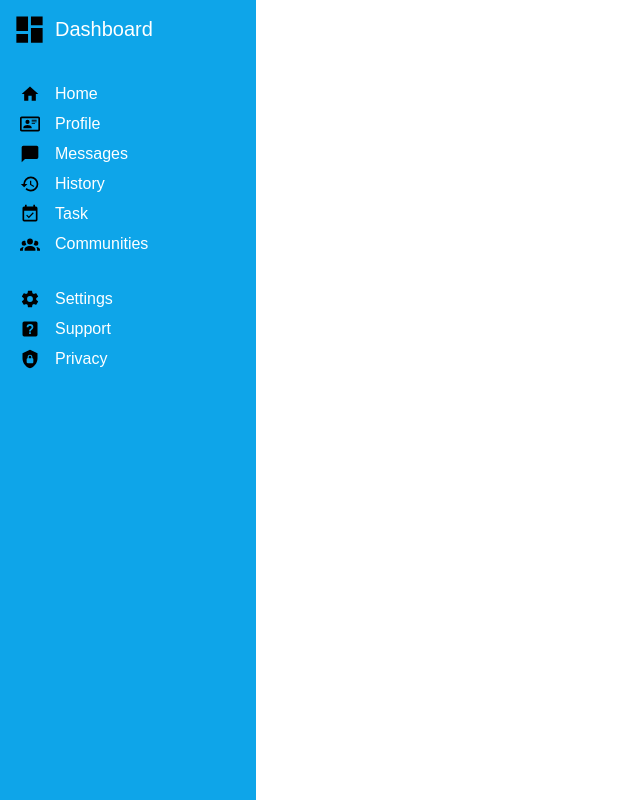
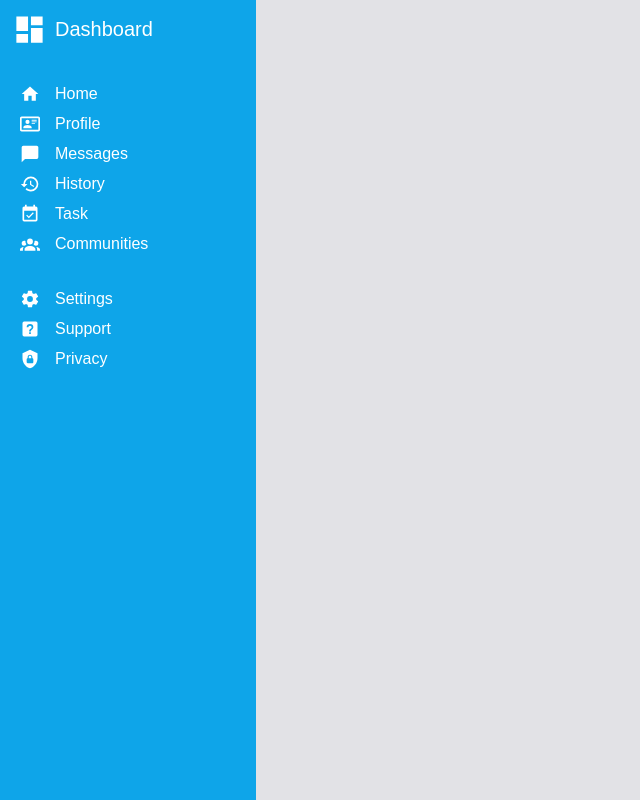
Before and after one commit to Phildeoner/admin-dashboard, a website: page index.html in a window 1280 px wide. Shown: the whole page, without its empty margins (0-640 px from the left). Drawn offline with Linux system fonts and the light colour scheme.

Commit message:
Invert icons images colors

```diff
--- a/index.html
+++ b/index.html
@@ -11,46 +11,46 @@
   <div class="main">
     <div class="sidebar">
       <div class="dashboard">
-        <img src="./Images/view-dashboard.svg" alt="Dashboard image">
+        <img class="image" src="./Images/view-dashboard.svg" alt="Dashboard image">
         <a href="" class="links"><p>Dashboard</p></a>
       </div>
       <div class="content">
         <div class="options">
-          <img src="./Images/home.svg" alt="Home image">
+          <img class="image" src="./Images/home.svg" alt="Home image">
           <a href="" class="links"><p>Home</p></a>
         </div>
         <div class="options">
-          <img src="./Images/card-account-details-outline.svg" alt="profile image">
+          <img class="image" src="./Images/card-account-details-outline.svg" alt="profile image">
           <a href="" class="links"><p>Profile</p></a>
         </div>
         <div class="options">
-          <img src="./Images/message.svg" alt="Message image">
+          <img class="image" src="./Images/message.svg" alt="Message image">
           <a href="" class="links"><p>Messages</p></a>
         </div>
         <div class="options">
-          <img src="./Images/history.svg" alt="History image">
+          <img class="image" src="./Images/history.svg" alt="History image">
           <a href="" class="links"><p>History</p></a>
         </div>
         <div class="options">
-          <img src="./Images/calendar-check.svg" alt="Task image">
+          <img class="image" src="./Images/calendar-check.svg" alt="Task image">
           <a href="" class="links"><p>Task</p></a>
         </div>
         <div class="options">
-          <img src="./Images/account-group.svg" alt="Communities image">
+          <img class="image" src="./Images/account-group.svg" alt="Communities image">
           <a href="" class="links"><p>Communities</p></a>
         </div>
       </div>
       <div class="others">
         <div class="options">
-          <img src="./Images/cog.svg" alt="Settings image">
+          <img class="image" src="./Images/cog.svg" alt="Settings image">
           <a href="" class="links"><p>Settings</p></a>
         </div>
         <div class="options">
-          <img src="./Images/help-box.svg" alt="Support image">
+          <img class="image" src="./Images/help-box.svg" alt="Support image">
           <a href="" class="links"><p>Support</p></a>
         </div>
         <div class="options">
-          <img src="./Images/shield-lock.svg" alt="Privacy image">
+          <img class="image" src="./Images/shield-lock.svg" alt="Privacy image">
           <a href="" class="links"><p>Privacy</p></a>
         </div>
       </div>
--- a/style.css
+++ b/style.css
@@ -3,6 +3,10 @@
   padding: 0;
   box-sizing: border-box;
   font-family: Arial, Helvetica, sans-serif;
+}
+
+body {
+  background-color: #e2e2e6;
 }
 
 .main {
@@ -15,6 +19,7 @@
   background-color: #0ea5e9;
   color: white;
   width: 20vw;
+  min-width: 170px;
   height: 100vh;
   gap: 25px;
 }
@@ -48,7 +53,10 @@ a {
   margin-bottom: 10px;
 }
 
-.options img {
+.image{
+  filter: invert(100%);
+}
+.options img{
   width: 20px;
   margin-right: 15px;
 }
```
